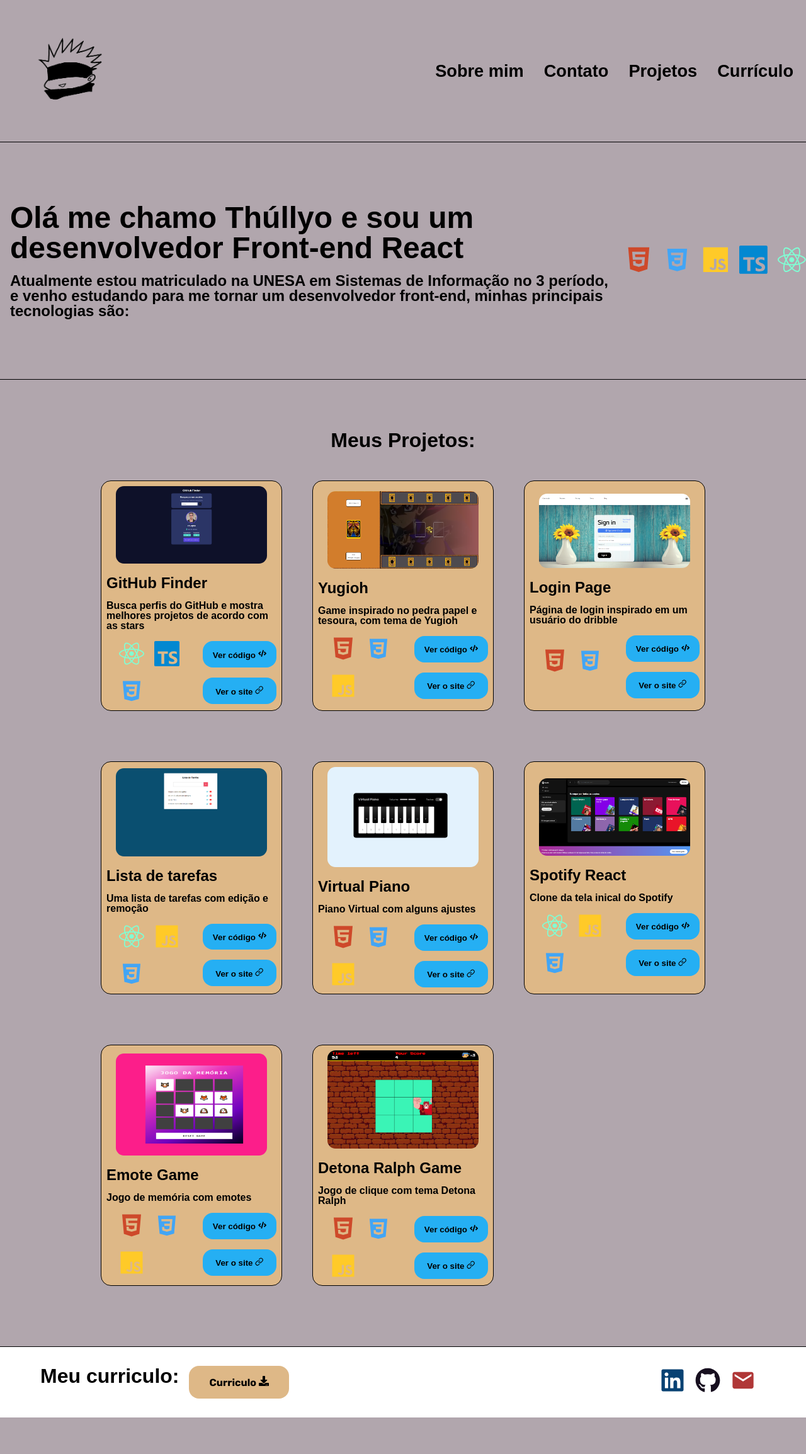
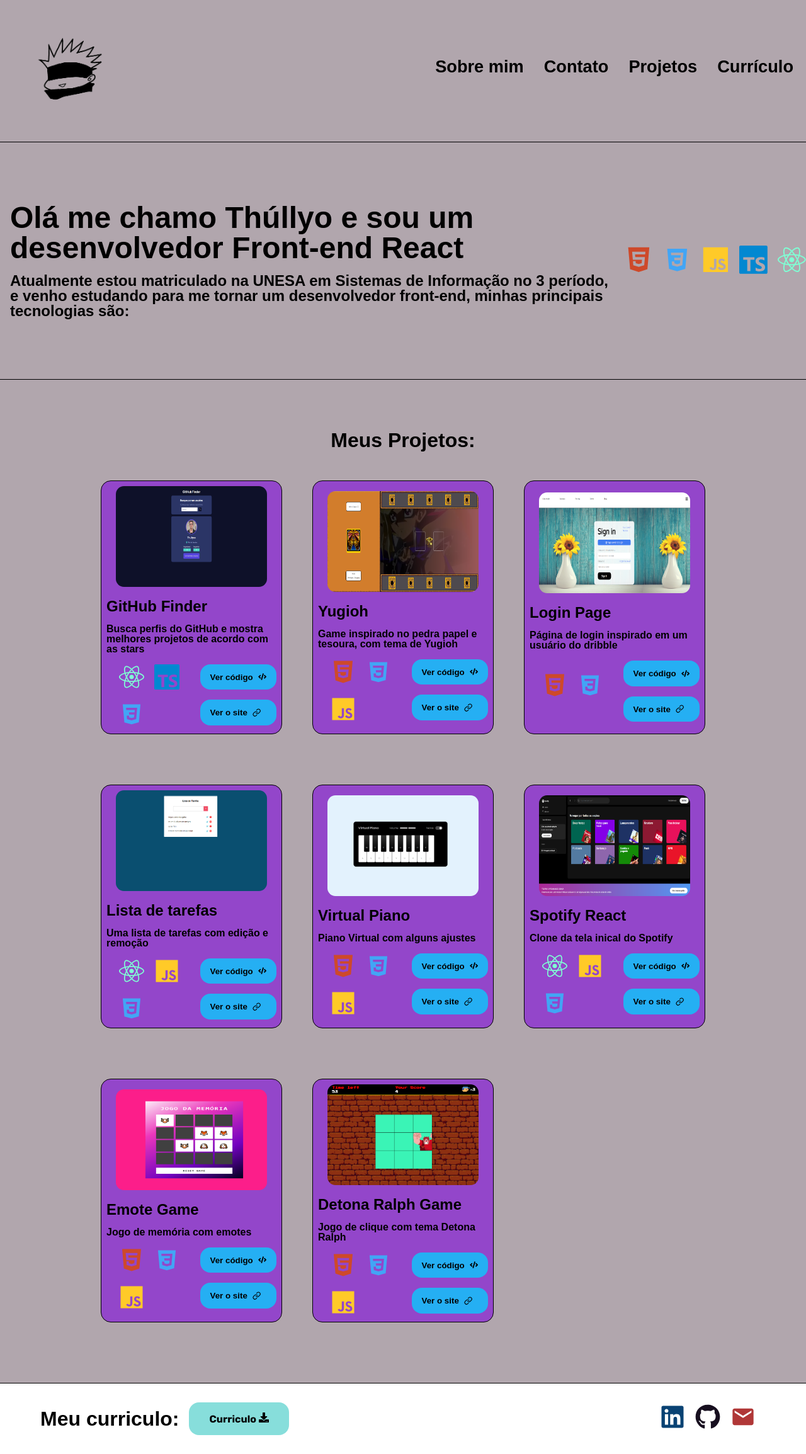
Before and after one commit to Thullyoo/my-portfolio, a React (Vite) app: page / in a window 1280 px wide. Shown: the whole page at 63% size. Before the commit the page ends 2251 px from the top, so only its background shows below. Built offline with nearby package versions, Linux system fonts and the light colour scheme; a web font is replaced by a local one.

Commit message:
adicionando algumas animações

```diff
--- a/src/components/Footer/Footer.module.css
+++ b/src/components/Footer/Footer.module.css
@@ -16,9 +16,20 @@
 
 .curriculo_container button{
   padding: 0.5rem 1rem;
-  background-color: burlywood;
+  background-color: rgb(135, 222, 219);
   font-weight: bold;
   border-radius: 1rem;
+  transition: 0.3s ease-in-out;
+}
+.curriculo_container button:hover{
+  background-color: black;
+  color: white;
+}
+.curriculo_container button svg{
+    transition: 0.3s ease-in-out;
+}
+.curriculo_container button:hover svg{
+  fill: green;
 }
 
 .contact_container{
@@ -37,9 +48,19 @@
  font-size: 2rem;
 }
 
+.contact_container ul li a svg{
+  transition: 0.2s ease-in-out;
+}
+
+.contact_container ul li a svg:hover{
+  fill: blueviolet;
+}
+
 .git_icon{
  fill: rgb(23, 15, 31);
+
 }
+
 .lkd_icon{
  fill: rgb(9, 66, 115);
 }
@@ -47,6 +68,7 @@
 .mail_icon{
  fill: rgb(176, 55, 55);
 }
+
 
 @media screen and (min-width: 480px){
   .curriculo_container button{
@@ -67,6 +89,7 @@
       .curriculo_container{
         display: flex;
         flex-direction: row;
+        align-items: center;
         margin-left: 4rem;
       }
       .footer_container{
--- a/src/components/Header/Header.module.css
+++ b/src/components/Header/Header.module.css
@@ -24,6 +24,15 @@
  font-weight: bold;
 }
 
+.nav_container ul li {
+  border-bottom: 5px solid transparent;
+  padding-bottom: 0.5rem;
+  transition: 0.2s ease-in-out;
+}
+
+.nav_container ul li:hover{
+  border-bottom:  5px solid blueviolet;
+}
 
 a{
  text-decoration: none;
--- a/src/components/Projects/CardProject.module.css
+++ b/src/components/Projects/CardProject.module.css
@@ -8,9 +8,16 @@
  align-items: center;
  gap: 1rem;
  border: 1px solid black;
- background-color: burlywood;
+ background-color: rgb(147, 70, 202);
  border-radius: 1rem;
+ transition: 0.3s ease-out;
 }
+
+.card_project:hover{
+ background-color: rgb(0, 0, 0);
+ color: white;
+}
+
 
 .card_text{
  display: flex;
@@ -26,6 +33,7 @@
 .img_project img{
  border-radius: 0.8rem;
  width: 15rem;
+ height: 10rem;
 }
 
 .card_tec{
@@ -62,6 +70,23 @@
  padding: 0.8rem 1rem;
  border-radius: 1rem;
  font-weight: bold;
+ transition: 0.3s ease-in-out;
+}
+
+.btn_tec button:hover{
+ background-color: blueviolet;
+}
+
+.btn_tec button a{
+ display: flex;
+ flex-direction: row;
+ align-items: center;
+ gap: 0.5rem;
+ transition: 0.3s ease-in-out;
+}
+
+.btn_tec button:hover a{
+ color: white;
 }
 
 @media screen and (min-width: 480px) and (max-width:800px) {
```
